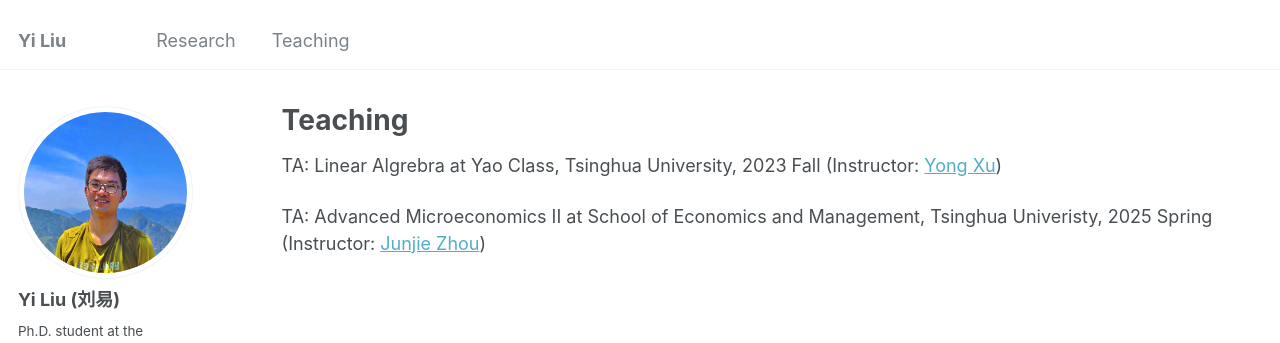
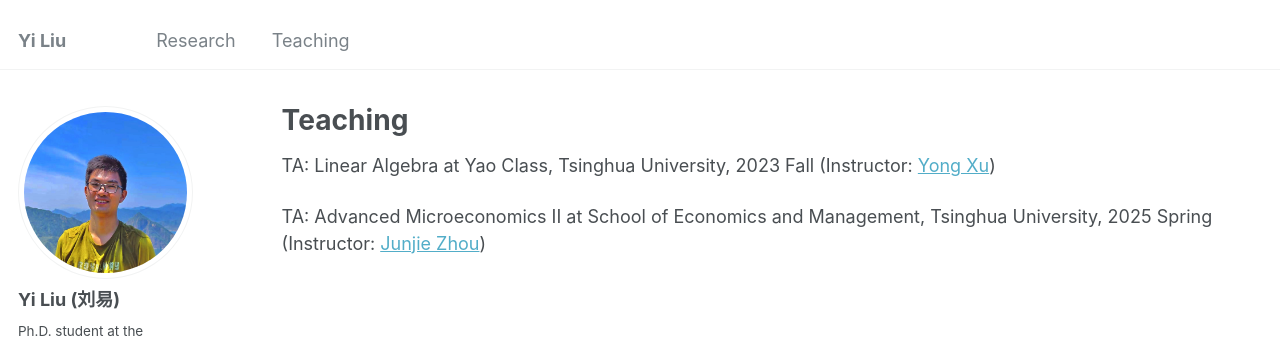
Before and after one commit to Leasy/Leasy.github.io, a Jekyll site: the page built from _pages/teaching.md, in a window 1280 px wide. Shown: the top 343 px of the page. Built offline with Jekyll 4.4.1, drawn with Linux system fonts in a browser that asks for light colours; some web fonts are replaced.

Commit message:
Fix spelling in teaching page

```diff
--- a/_pages/teaching.md
+++ b/_pages/teaching.md
@@ -6,6 +6,6 @@ author_profile: true
 
 ---
 
-TA: Linear Algrebra at Yao Class, Tsinghua University, 2023 Fall (Instructor: [Yong Xu](<https://iiis.tsinghua.edu.cn/zh/xuy/>))
+TA: Linear Algebra at Yao Class, Tsinghua University, 2023 Fall (Instructor: [Yong Xu](<https://iiis.tsinghua.edu.cn/zh/xuy/>))
 
-TA: Advanced Microeconomics II at School of Economics and Management, Tsinghua Univeristy, 2025 Spring (Instructor: [Junjie Zhou](<https://zhoujunjie.weebly.com/>))
+TA: Advanced Microeconomics II at School of Economics and Management, Tsinghua University, 2025 Spring (Instructor: [Junjie Zhou](<https://zhoujunjie.weebly.com/>))
```
